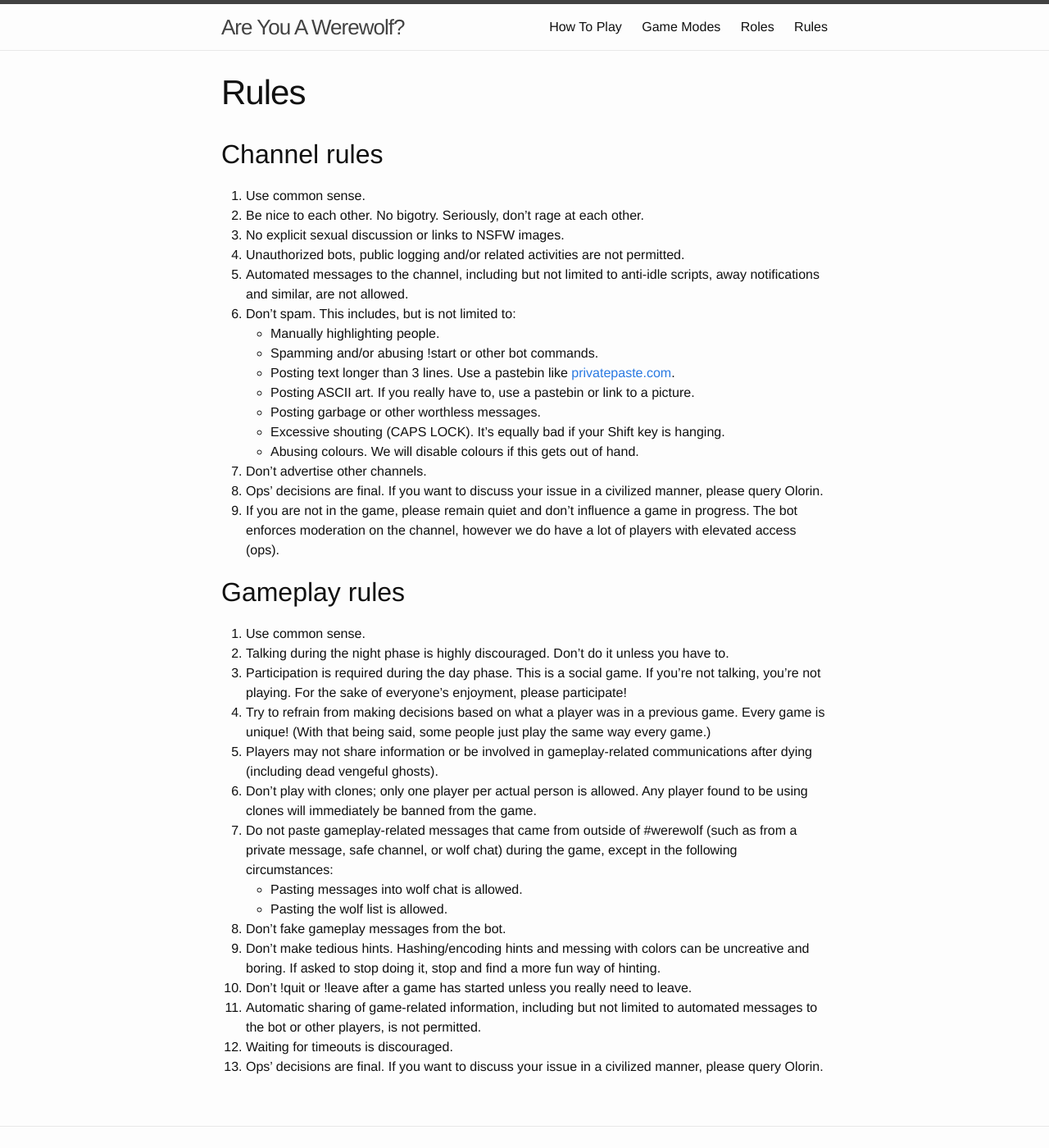
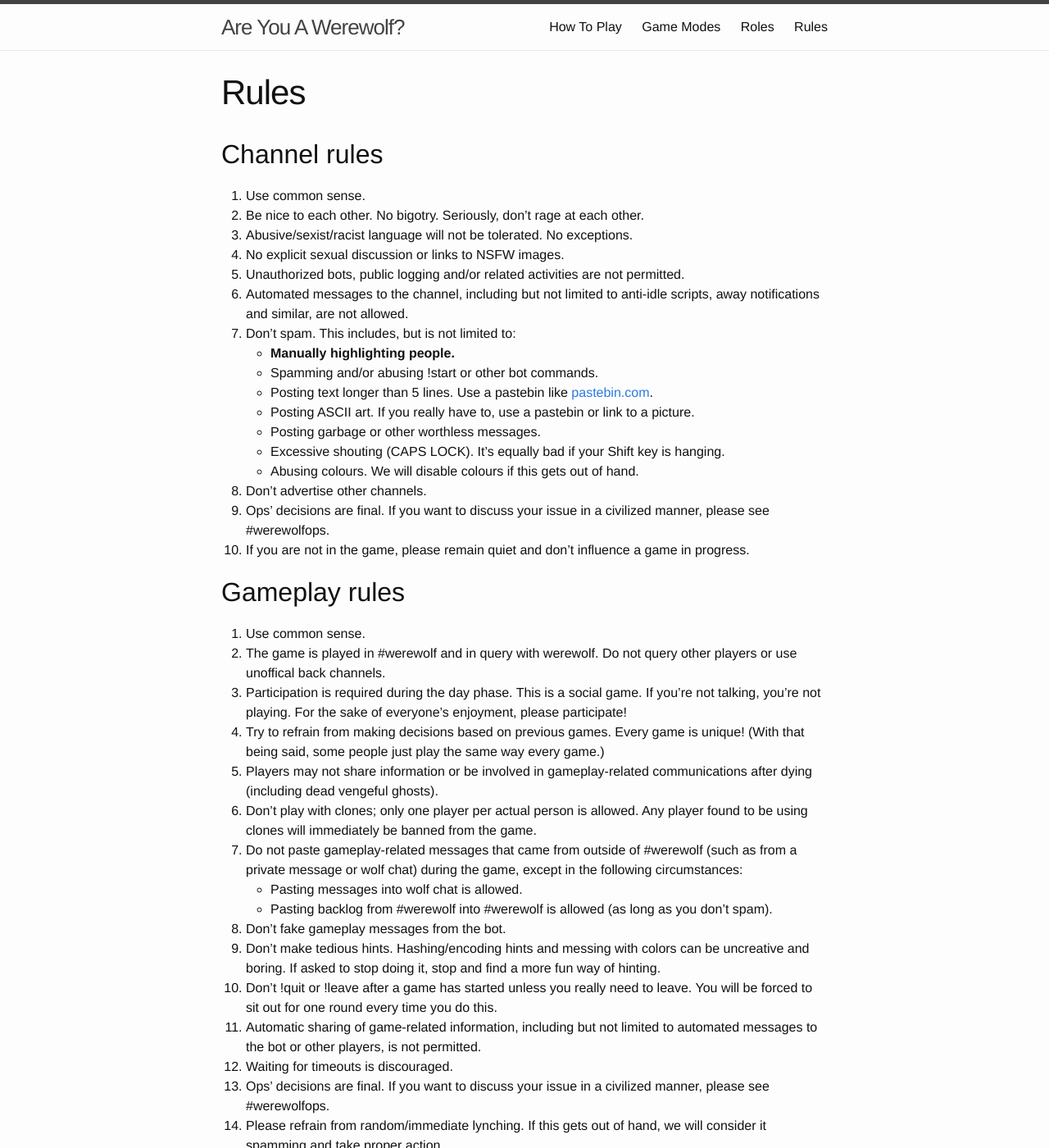
Before and after one commit to laneatomic/werewolf, a Jekyll site: the page built from rules.md, in a window 1280 px wide and 1400 px high. Shown: the whole window at 82% size. Built offline with Jekyll 4.4.1, drawn with Linux system fonts in a browser that asks for light colours; some of the changed text lies outside the part shown.

Commit message:
updated rules.

```diff
--- a/rules.md
+++ b/rules.md
@@ -7,34 +7,38 @@ permalink: /rules/
 ## Channel rules
 1. Use common sense.
 1. Be nice to each other. No bigotry. Seriously, don't rage at each other.
+1. Abusive/sexist/racist language will not be tolerated. No exceptions.
 1. No explicit sexual discussion or links to NSFW images.
 1. Unauthorized bots, public logging and/or related activities are not permitted.
 1. Automated messages to the channel, including but not limited to anti-idle scripts, away notifications and similar, are not allowed.
 1. Don't spam. This includes, but is not limited to:
-  - Manually highlighting people.
+  - **Manually highlighting people.**
   - Spamming and/or abusing !start or other bot commands.
-  - Posting text longer than 3 lines. Use a pastebin like [privatepaste.com](https://www.privatepaste.com).
+  - Posting text longer than 5 lines. Use a pastebin like [pastebin.com](https://www.pastebin.com).
   - Posting ASCII art. If you really have to, use a pastebin or link to a picture.
   - Posting garbage or other worthless messages.
   - Excessive shouting (CAPS LOCK). It's equally bad if your Shift key is hanging.
   - Abusing colours. We will disable colours if this gets out of hand.
 1. Don't advertise other channels.
-1. Ops' decisions are final. If you want to discuss your issue in a civilized manner, please query Olorin.
-1. If you are not in the game, please remain quiet and don't influence a game in progress. The bot enforces moderation on the channel, however we do have a lot of players with elevated access (ops).
+1. Ops' decisions are final. If you want to discuss your issue in a civilized manner, please see #werewolfops.
+1. If you are not in the game, please remain quiet and don't influence a game in progress.
 
 ## Gameplay rules
 1. Use common sense.
-1. Talking during the night phase is highly discouraged. Don't do it unless you have to.
+1. The game is played in #werewolf and in query with werewolf. Do not query other players or use unoffical back channels.
 1. Participation is required during the day phase. This is a social game. If you're not talking, you're not playing. For the sake of everyone's enjoyment, please participate!
-1. Try to refrain from making decisions based on what a player was in a previous game. Every game is unique! (With that being said, some people just play the same way every game.)
+1. Try to refrain from making decisions based on previous games. Every game is unique! (With that being said, some people just play the same way every game.)
 1. Players may not share information or be involved in gameplay-related communications after dying (including dead vengeful ghosts).
 1. Don't play with clones; only one player per actual person is allowed. Any player found to be using clones will immediately be banned from the game.
-1. Do not paste gameplay-related messages that came from outside of #werewolf (such as from a private message, safe channel, or wolf chat) during the game, except in the following circumstances:
+1. Do not paste gameplay-related messages that came from outside of #werewolf (such as from a private message or wolf chat) during the game, except in the following circumstances:
   - Pasting messages into wolf chat is allowed.
-  - Pasting the wolf list is allowed.
+  - Pasting backlog from #werewolf into #werewolf is allowed (as long as you don't spam).
 1. Don't fake gameplay messages from the bot.
 1. Don't make tedious hints. Hashing/encoding hints and messing with colors can be uncreative and boring. If asked to stop doing it, stop and find a more fun way of hinting.
-1. Don't !quit or !leave after a game has started unless you really need to leave.
+1. Don't !quit or !leave after a game has started unless you really need to leave. You will be forced to sit out for one round every time you do this.
 1. Automatic sharing of game-related information, including but not limited to automated messages to the bot or other players, is not permitted.
 1. Waiting for timeouts is discouraged.
-1. Ops' decisions are final. If you want to discuss your issue in a civilized manner, please query Olorin.
+1. Ops' decisions are final. If you want to discuss your issue in a civilized manner, please see #werewolfops.
+1. Please refrain from random/immediate lynching. If this gets out of hand, we will consider it spamming and take proper action.
+
+Any infractions of these rules will result in immediate action against you, up to and including permanent banning from the game.
```
